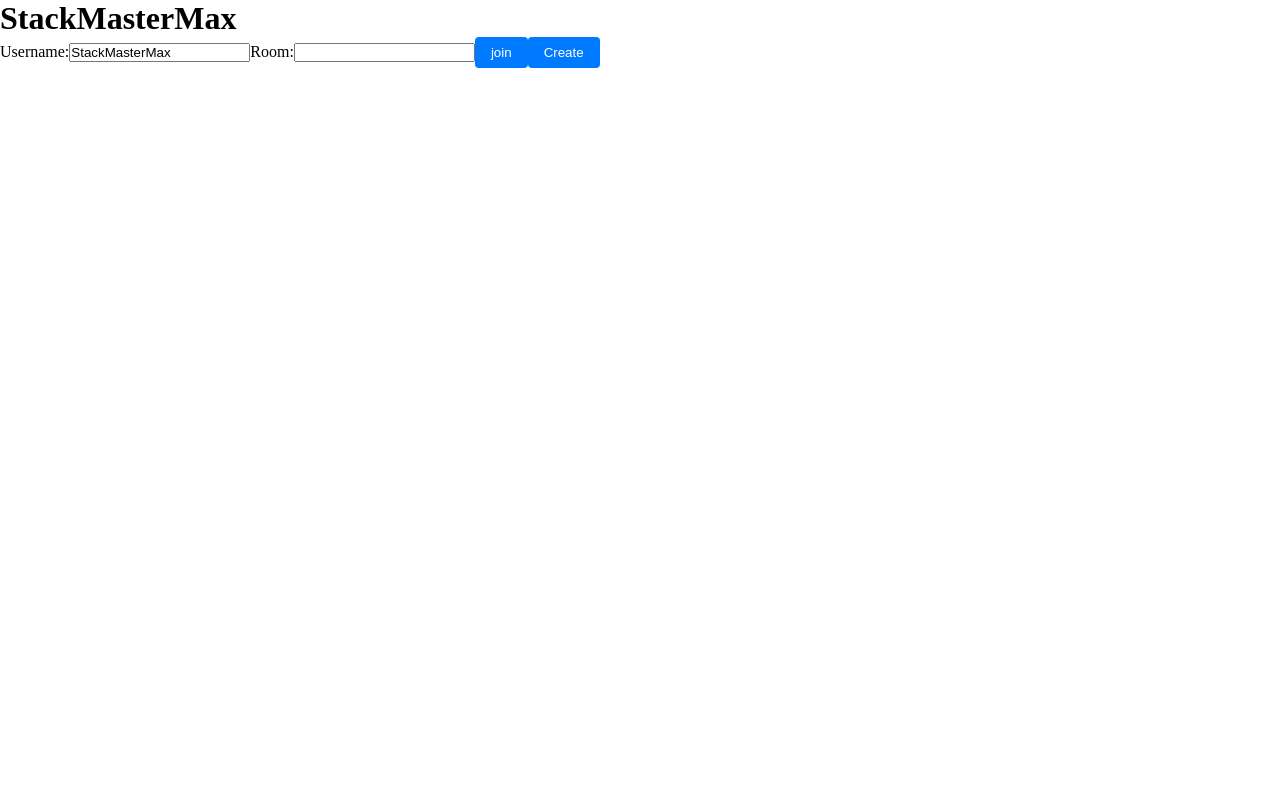
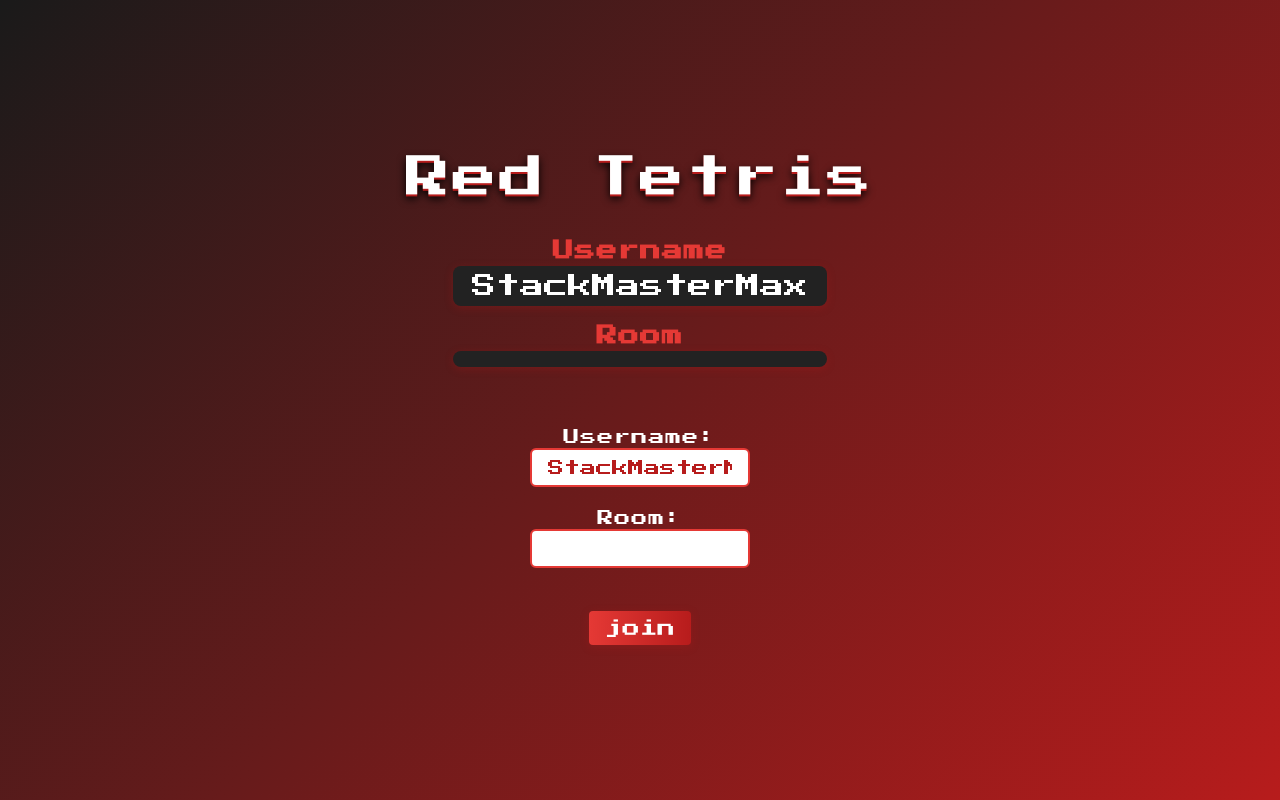
Before and after one commit to Elnop/red-tetris, a Nuxt app: page / in a window 1280 px wide. Built offline with nearby package versions, Linux system fonts and the light colour scheme; no server answers.

Commit message:
add font

```diff
--- /dev/null
+++ b/app/assets/css/main.css
@@ -0,0 +1,16 @@
+@import url('https://fonts.googleapis.com/css2?family=Press+Start+2P&display=swap');
+@font-face {
+  font-family: 'Pixelade';
+  src: url('/fonts/Pixelade.woff2') format('woff2'),
+       url('/fonts/Pixelade.woff') format('woff');
+  font-weight: normal;
+  font-style: normal;
+  font-display: swap;
+}
+
+* {
+  padding: 0;
+  margin: 0;
+  box-sizing: border-box;
+  font-family: "Pixelade", sans-serif;
+}
--- a/app/pages/index.vue
+++ b/app/pages/index.vue
@@ -8,23 +8,135 @@ const userStore = useUser()
 const router = useRouter()
 
 function joinHandler() {
-	router.push(`/room/${userStore.roomName}`)
+   router.push(`/room/${userStore.roomName}`)
 }
 
-function createHandler() {
-	router.push(`/room/${userStore.roomName || userStore.username}`)
-}
+// function createHandler() {
+//    router.push(`/room/${userStore.roomName || userStore.username}`)
+// }
 
 </script>
 
 <template>
-	<div>
-		<h1>{{ userStore.username }}</h1>
-		<label for="username">Username:</label>
-		<input id="username" v-model="userStore.username" />
-		<label for="username">Room:</label>
-		<input id="username" v-model="userStore.roomName" />
-		<Button text="join" :onClick="joinHandler" />
-		<Button text="Create" :onClick="createHandler" />
-	</div>
+   <div class="page-container">
+       <div class="project-title">Red Tetris</div>
+       <div class="info-block">
+           <div class="big-label">Username</div>
+           <div class="big-value">{{ userStore.username }}</div>
+           <div class="big-label">Room</div>
+           <div class="big-value">{{ userStore.roomName }}</div>
+       </div>
+       <div class="input-block">
+           <label for="username">Username:</label>
+           <input id="username" v-model="userStore.username" />
+           <label for="room">Room:</label>
+           <input id="room" v-model="userStore.roomName" />
+       </div>
+       <div class="button-block">
+           <Button text="join" :onClick="joinHandler" class="rtb-btn" />
+           <!-- <Button text="Create" :onClick="createHandler" class="rtb-btn" /> -->
+       </div>
+   </div>
 </template>
+
+<style>
+* {
+   padding: 0;
+   margin: 0;
+   color: inherit;
+   box-sizing: border-box;
+}
+
+.page-container {
+   display: flex;
+   flex-direction: column;
+   align-items: center;
+   justify-content: center;
+   height: 100vh;
+   background: linear-gradient(135deg, #1a1a1a 0%, #b71c1c 100%);
+}
+
+.project-title {
+   font-family: 'Press Start 2P', monospace;
+   font-size: 2.8rem;
+   color: #fff;
+   text-shadow: 0 2px 0 #b71c1c, 0 4px 8px #000;
+   margin-bottom: 2.5rem;
+   letter-spacing: 2px;
+   text-align: center;
+}
+
+.info-block {
+   text-align: center;
+   margin-bottom: 2rem;
+}
+.big-label {
+   font-family: 'Press Start 2P', monospace;
+   font-size: 1.3rem;
+   font-weight: bold;
+   color: #e53935;
+   margin-bottom: 0.3rem;
+   letter-spacing: 1px;
+}
+.big-value {
+   font-family: 'Press Start 2P', monospace;
+   font-size: 1.5rem;
+   color: #fff;
+   background: #222;
+   border-radius: 8px;
+   padding: 0.5rem 1.2rem;
+   margin-bottom: 1.2rem;
+   box-shadow: 0 2px 8px #b71c1c44;
+}
+.input-block {
+   display: flex;
+   flex-direction: column;
+   align-items: center;
+   margin-bottom: 2rem;
+}
+.input-block label {
+   font-family: 'Press Start 2P', monospace;
+   font-size: 1rem;
+   margin-top: 0.7rem;
+   margin-bottom: 0.2rem;
+   color: #fff;
+   letter-spacing: 1px;
+}
+.input-block input {
+   padding: 0.6rem 1rem;
+   border: 2px solid #e53935;
+   border-radius: 6px;
+   margin-bottom: 0.7rem;
+   width: 220px;
+   font-size: 1rem;
+   background: #fff;
+   color: #b71c1c;
+   font-family: 'Press Start 2P', monospace;
+   transition: border 0.2s;
+}
+.input-block input:focus {
+   border-color: #b71c1c;
+   outline: none;
+}
+.button-block {
+   display: flex;
+   gap: 1rem;
+   justify-content: center;
+}
+.rtb-btn {
+   padding: 0.7rem 1.5rem;
+   background: linear-gradient(90deg, #e53935 0%, #b71c1c 100%);
+   color: #fff;
+   border: 2px solid #fff;
+   border-radius: 8px;
+   font-size: 1.1rem;
+   font-family: 'Press Start 2P', monospace;
+   cursor: pointer;
+   box-shadow: 0 2px 8px #b71c1c44;
+   transition: background 0.2s, transform 0.1s;
+}
+.rtb-btn:hover {
+   background: linear-gradient(90deg, #b71c1c 0%, #e53935 100%);
+   transform: scale(1.05);
+}
+</style>
--- a/nuxt.config.ts
+++ b/nuxt.config.ts
@@ -2,6 +2,7 @@ import { defineNuxtConfig } from "nuxt/config";
 
 // https://nuxt.com/docs/api/configuration/nuxt-config
 export default defineNuxtConfig({
+	srcDir: "app",
 	ssr: false,
 	compatibilityDate: '2025-07-15',
 	devtools: { enabled: true },
@@ -16,5 +17,8 @@ export default defineNuxtConfig({
 			ignore: ["/blog", "/blog/*"]
 		}
 	},
-	modules: ["@pinia/nuxt", 'pinia-plugin-persistedstate/nuxt',]
+	modules: ["@pinia/nuxt", 'pinia-plugin-persistedstate/nuxt',],
+	css: [
+		'@/assets/css/main.css'
+	]
 })
```
Also changed, not shown: public/fonts/Pixelade.woff (added), public/fonts/Pixelade.woff2 (added).
